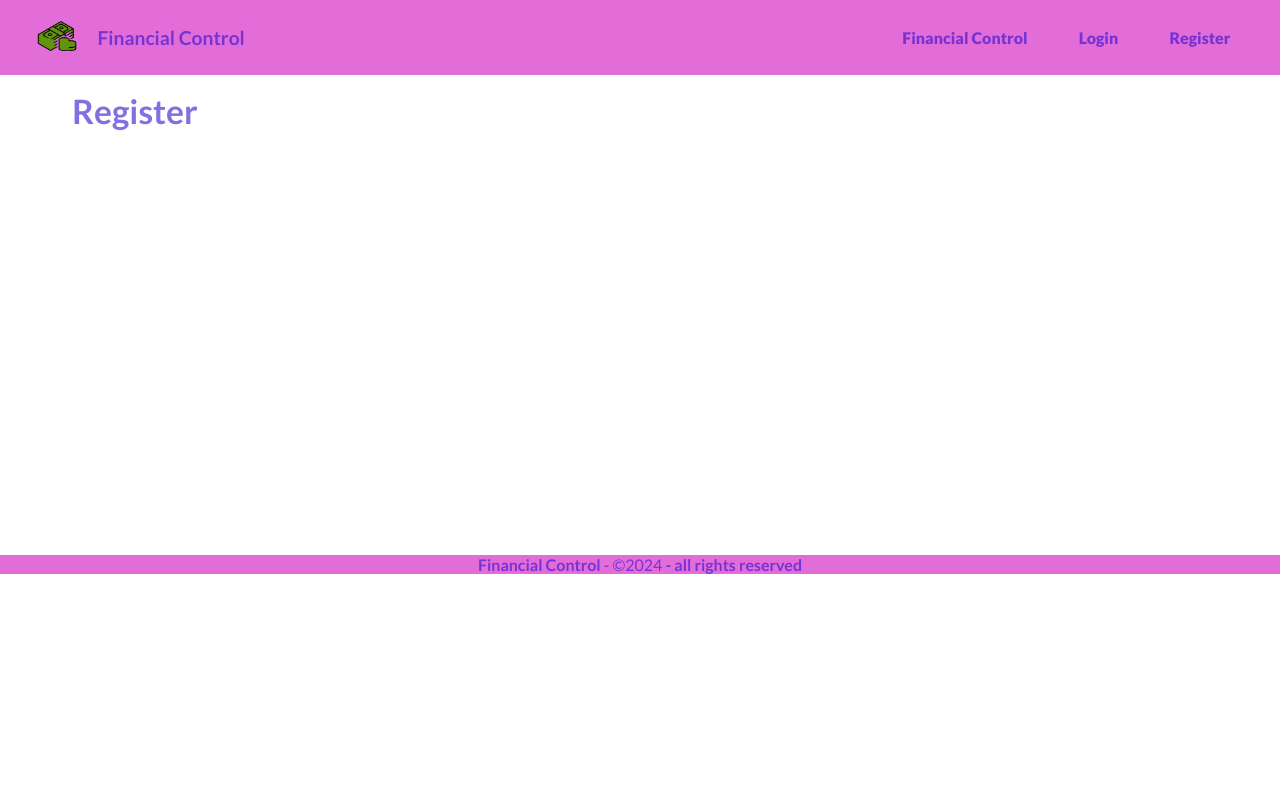
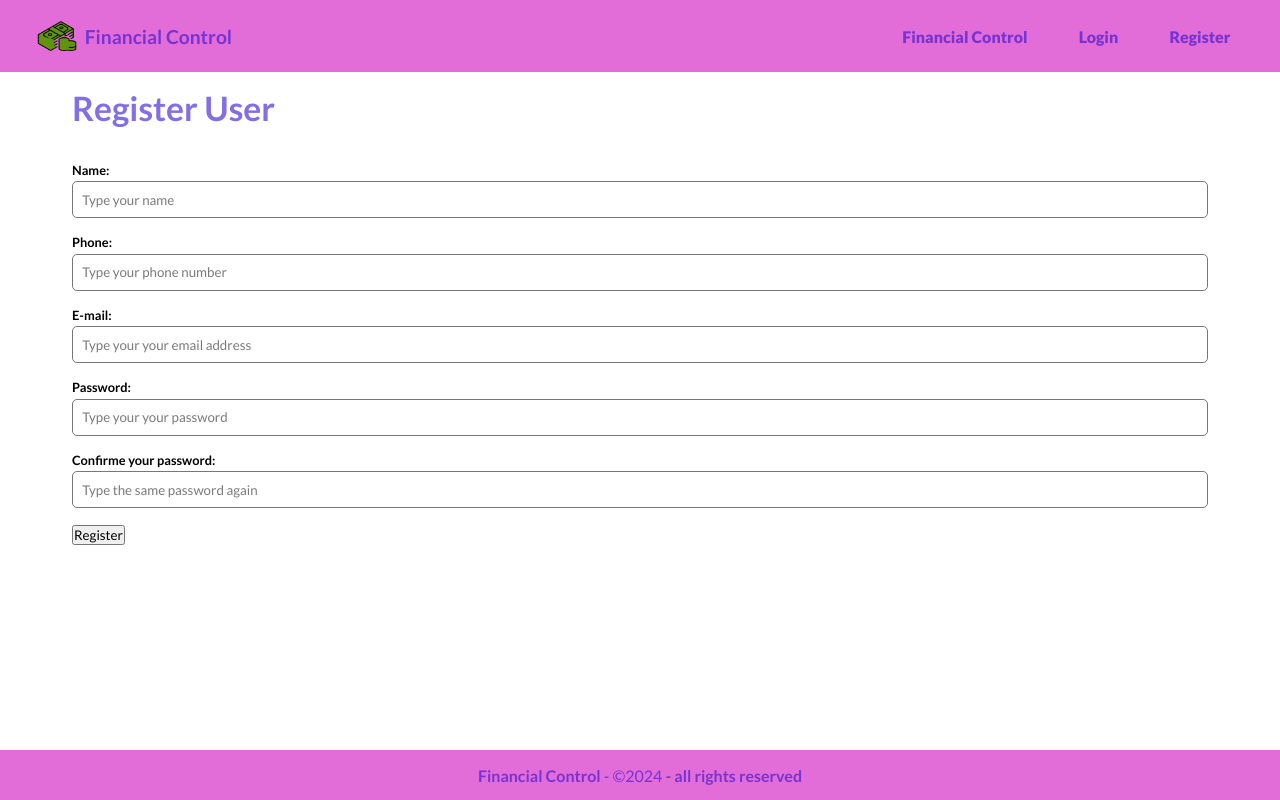
Before and after one commit to GustavoBiscaro/mindGroup, a React (Vite) app in the folder financialControl/client/vite-project/: page /register in a window 1280 px wide. Built offline with nearby package versions, Linux system fonts and the light colour scheme; a web font is replaced by a local one.

Commit message:
Novos elementos

```diff
--- /dev/null
+++ b/financialControl/client/vite-project/src/COMPONENTS/form/Input.jsx
@@ -0,0 +1,21 @@
+import React from 'react'
+import styles from './Input.module.css';
+
+const Input = ({type, text, name, placeholder, handleOnChange, value, multiple}) => {
+  return (
+    <div className={styles.form_control}>
+        <label htmlFor="{name}">{text}:</label>
+       <input
+       type={type}
+       name={name}
+       id={name}
+       placeholder={placeholder}
+       onChange={handleOnChange}
+       value={value}
+       {...(multiple ? {multiple} : '')}
+       />
+    </div>
+  )
+}
+
+export default Input
--- /dev/null
+++ b/financialControl/client/vite-project/src/COMPONENTS/form/Input.module.css
@@ -0,0 +1,30 @@
+:root {
+    --main-color: #cf0dbf99;
+    --text-color: rgba(49, 13, 207, 0.6);
+}
+
+.form_control {
+    display: flex;
+    flex-direction: column;
+    margin-bottom: 1em;
+}
+
+.form_control label {
+    margin-bottom: .3em;
+    font-weight: bolder;
+    font-size: .8em;
+}
+
+.form_control input {
+    padding: 0.7em;
+    border: 1px solid #777;
+    border-radius: 5px;
+    -webkit-border-radius: 5px;
+    -moz-border-radius: 5px;
+    -ms-border-radius: 5px;
+    -o-border-radius: 5px;
+}
+
+.form_control input::placeholder {
+    color: #7b7b7b;
+}
--- a/financialControl/client/vite-project/src/COMPONENTS/layout/Footer.module.css
+++ b/financialControl/client/vite-project/src/COMPONENTS/layout/Footer.module.css
@@ -9,5 +9,10 @@
     justify-content: center;
     background-color: var(--main-color);
     color: var(--text-color);
-    border-top: rgba(76, 17, 212, 0.9)
+    border-top: rgba(76, 17, 212, 0.9);
+    position: fixed; /* Fixed position */
+    bottom: 0; /* Stick to bottom */
+    width: 100%; /* Full width */
+    height: 50px; /* Fixed height (adjust as needed) */
+
 }
--- a/financialControl/client/vite-project/src/COMPONENTS/layout/Navbar.jsx
+++ b/financialControl/client/vite-project/src/COMPONENTS/layout/Navbar.jsx
@@ -8,8 +8,9 @@ const Navbar = () => {
       return (
         <nav className={styles.navbar}>
             <div className={styles.navbar_logo}>
-              <Link to='/'><img src={Logo} alt="Financial Control" /></Link>
+              <Link to='/'><img src={Logo} alt="Financial Control" />
                 <h2>Financial Control</h2>
+                </Link>
             </div>
             <ul>
                 <li>
--- a/financialControl/client/vite-project/src/COMPONENTS/layout/Navbar.module.css
+++ b/financialControl/client/vite-project/src/COMPONENTS/layout/Navbar.module.css
@@ -16,6 +16,13 @@
     align-items: center;
 }
 
+.navbar_logo a {
+    display: flex;
+    align-items: center;
+    text-decoration: none;
+
+}
+
 .navbar_logo img {
     width: 40px; /* Reduced logo size */
     margin-right: 0.5em; /* Reduced margin */
@@ -23,6 +30,7 @@
 
 .navbar_logo h2 {
     font-size: 1.2em; /* Reduced font size */
+
 }
 
 .navbar ul {
--- a/financialControl/client/vite-project/src/COMPONENTS/pages/Auth/Register.jsx
+++ b/financialControl/client/vite-project/src/COMPONENTS/pages/Auth/Register.jsx
@@ -1,11 +1,61 @@
-import React from 'react'
+import React, { useState } from 'react';
+import Input from '../../form/Input';
+import styles from '../../form/Form.module.css'
 
 const Register = () => {
+    function handleChange(event) {
+
+    }
+
+
     return (
         <section>
-            <h1>Register</h1>
+            <h1>Register User</h1>
+            <form>
+                <Input
+                    text="Name"
+                    type="text"
+                    name="name"
+                    placeholder="Type your name"
+                    handleOnChange={handleChange}
+                />
+
+                <Input
+                    text="Phone"
+                    type="text"
+                    name="phone"
+                    placeholder="Type your phone number"
+                    handleOnChange={handleChange}
+                />
+
+                <Input
+                    text="E-mail"
+                    type="email"
+                    name="email"
+                    placeholder="Type your your email address"
+                    handleOnChange={handleChange}
+                />
+
+                <Input
+                    text="Password"
+                    type="password"
+                    name="password"
+                    placeholder="Type your your password"
+                    handleOnChange={handleChange}
+                />
+
+                <Input
+                    text="Confirme your password"
+                    type="password"
+                    name="confirmpassword"
+                    placeholder="Type the same password again"
+                    handleOnChange={handleChange}
+                />
+
+                <input type="submit" value="Register" />
+            </form>
         </section>
-    )
+    );
 }
 
 export default Register
```
Also changed, not shown: financialControl/client/vite-project/src/COMPONENTS/form/Form.module.css (added).
